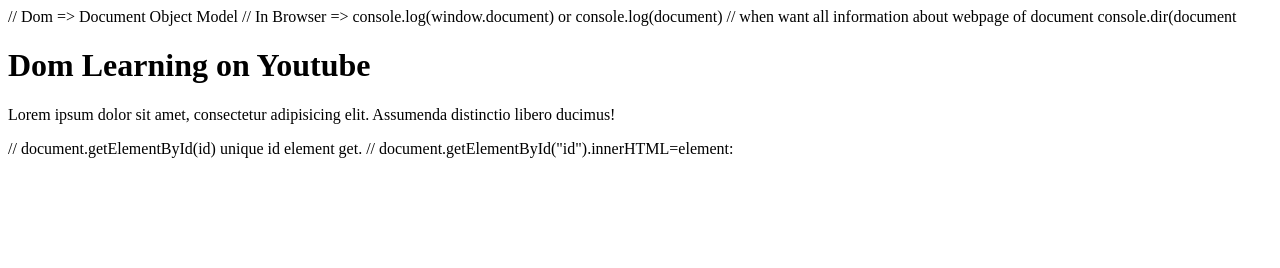
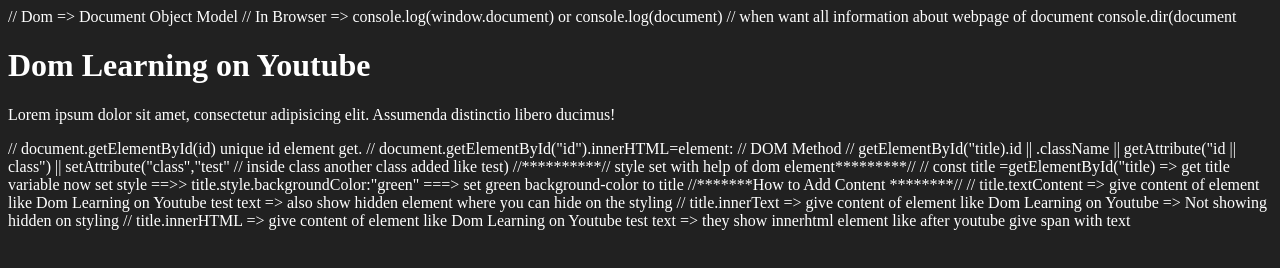
Before and after one commit to Iqbalhassan-1/js, a plain HTML site: page DOM/01_index.html in a window 1280 px wide. Drawn offline with Linux system fonts and the light colour scheme.

Commit message:
workking on dom

```diff
--- a/DOM/01_index.html
+++ b/DOM/01_index.html
@@ -6,10 +6,16 @@
 <head>
     <meta charset="UTF-8">
     <title>Document</title>
+    <style>
+        .bg-black{
+            background-color: #212121;
+            color:#fff;
+        }
+    </style>
 </head>
-<body>
-    <div class="bg-black">
-        <h1 class="heading">Dom Learning on Youtube</h1>
+<body class="bg-black">
+    <div>
+        <h1 id="title class="heading">Dom Learning on Youtube <span style="display: none;">Test text</span></h1>
         <p>Lorem ipsum dolor sit amet, consectetur adipisicing elit. Assumenda distinctio libero ducimus!</p>
     </div>
 
@@ -19,3 +25,19 @@
 // document.getElementById(id) unique id element get.
 
 // document.getElementById("id").innerHTML=element:
+
+// DOM Method
+// getElementById("title).id || .className || getAttribute("id || class") || setAttribute("class","test" // inside class another class added like test)
+
+//**********// style set with help of dom element*********//
+
+// const title =getElementById("title) => get title variable now set style ==>> title.style.backgroundColor:"green" ===> set green background-color to title
+
+
+//*******How to Add Content ********//
+
+// title.textContent => give content of element like Dom Learning on Youtube test text => also show hidden element where you can hide on the styling
+
+// title.innerText => give content of element like Dom Learning on Youtube => Not showing hidden on styling
+
+// title.innerHTML => give content of element like Dom Learning on Youtube <span>test text</span> => they show innerhtml element like after youtube give span with text
```
